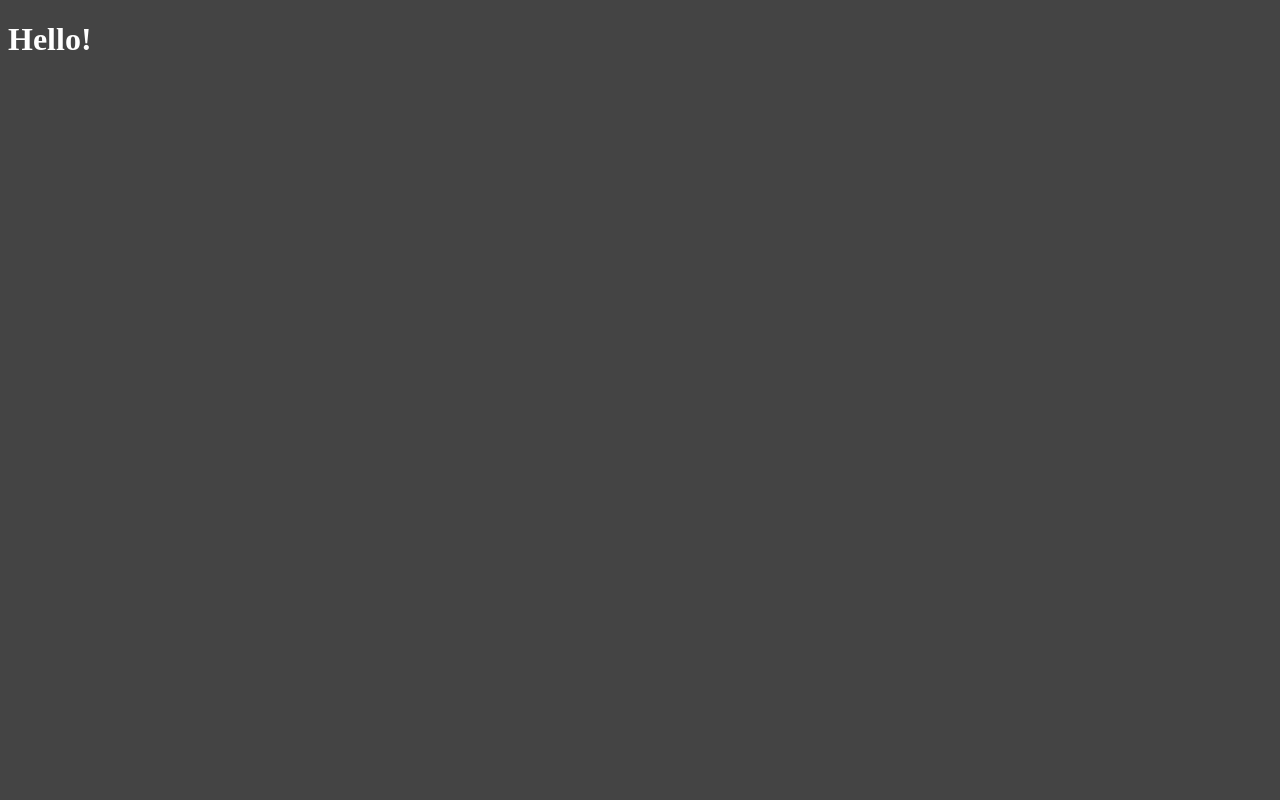
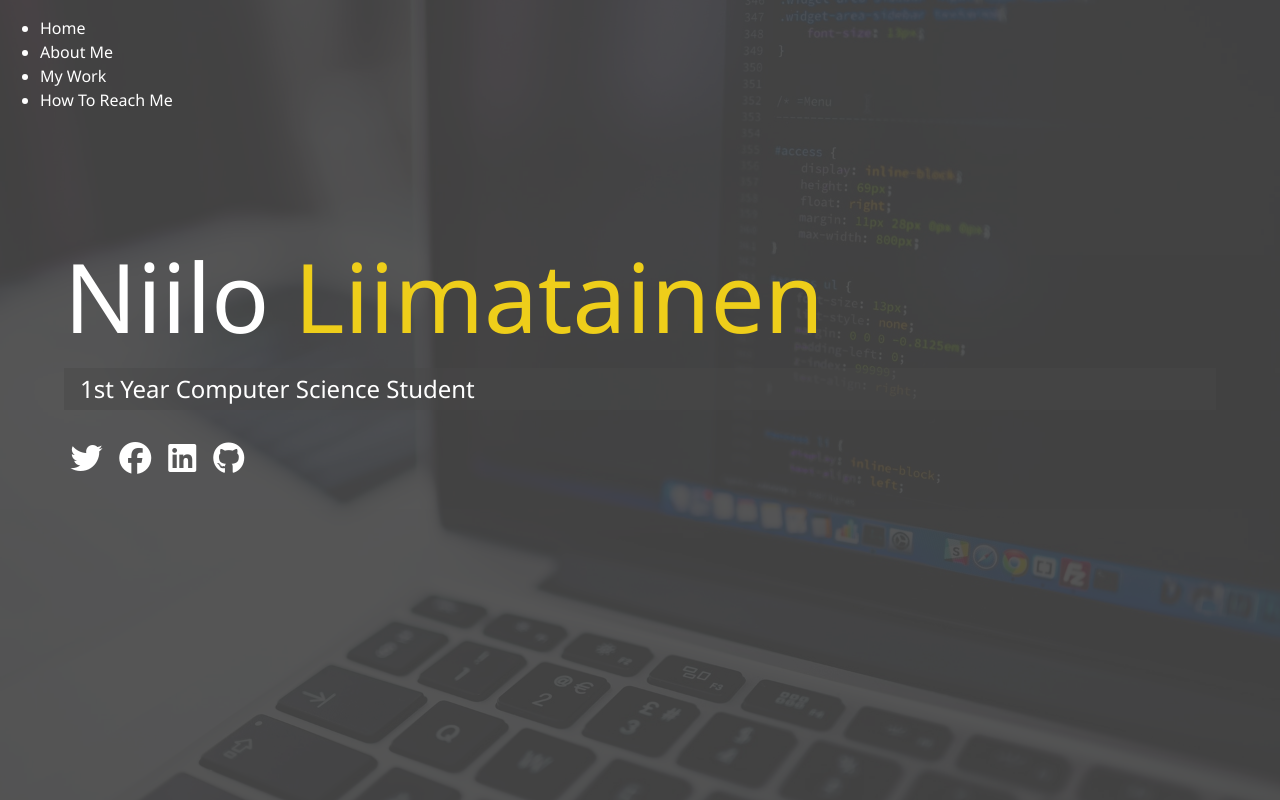
Before and after one commit to niiloliimatainen/Portfolio, a website: page distributable/index.html in a window 1280 px wide. Drawn offline with Linux system fonts and the light colour scheme.

Commit message:
secondModule

```diff
--- a/distributable/index.html
+++ b/distributable/index.html
@@ -3,10 +3,73 @@
   <head>
     <meta charset="UTF-8" />
     <meta name="viewport" content="width=device-width, initial-scale=1.0" />
+    <script
+      src="https://kit.fontawesome.com/60eda53fae.js"
+      crossorigin="anonymous"
+    ></script>
     <link rel="stylesheet" href="css/main.css" />
     <title>This Is My Portfolio!</title>
   </head>
-  <body>
-    <h1>Hello!</h1>
+
+  <body id="bg-img">
+    <header>
+      <div class="menu-btn">
+        <div class="btn-line"></div>
+        <div class="btn-line"></div>
+        <div class="btn-line"></div>
+      </div>
+
+      <nav class="menu">
+        <div class="menu-branding">
+          <div class="portrait"></div>
+        </div>
+        <ul class="menu-nav">
+          <li class="nav item">
+            <a href="/" class="nav-link">
+              Home
+            </a>
+          </li>
+          <li class="nav item">
+            <a href="/about.html" class="nav-link">
+              About Me
+            </a>
+          </li>
+          <li class="nav item">
+            <a href="/work.html" class="nav-link">
+              My Work
+            </a>
+          </li>
+          <li class="nav item">
+            <a href="/contact.html" class="nav-link">
+              How To Reach Me
+            </a>
+          </li>
+        </ul>
+      </nav>
+    </header>
+
+    <main id="home">
+      <h1 class="lg-heading">
+        Niilo <span class="text-secondary">Liimatainen</span>
+      </h1>
+      <h2 class="sm-heading">
+        1st Year Computer Science Student
+      </h2>
+      <div class="icons">
+        <a href="#!">
+          <i class="fab fa-twitter fa-2x"> </i>
+        </a>
+        <a href="#!">
+          <i class="fab fa-facebook fa-2x"> </i>
+        </a>
+        <a href="#!">
+          <i class="fab fa-linkedin fa-2x"> </i>
+        </a>
+        <a href="#!">
+          <i class="fab fa-github fa-2x"> </i>
+        </a>
+      </div>
+    </main>
+    <script src="js/main.js"></script>
   </body>
 </html>
--- /dev/null
+++ b/scss/_config.scss
@@ -0,0 +1,30 @@
+$primary-color: #444;
+$secondary-color: #eece1a;
+$show-home-image: true;
+$home-image: url(../img/background.jpg);
+$background-opacity: 0.9;
+
+@mixin easeOut {
+  transition: all 0.5s ease-out;
+}
+
+@mixin background {
+  @if $show-home-image {
+    &#bg-img {
+      background: $home-image;
+      background-attachment: fixed;
+      background-size: cover;
+
+      &:after {
+        content: "";
+        position: absolute;
+        top: 0;
+        right: 0;
+        width: 100%;
+        height: 100%;
+        z-index: -1;
+        background: rgba($primary-color, $background-opacity);
+      }
+    }
+  }
+}
--- a/scss/main.scss
+++ b/scss/main.scss
@@ -1,6 +1,74 @@
-$primary-color: #444;
+@import "config";
+
+* {
+  box-sizing: border-box;
+}
 
 body {
+  @include background;
   background: $primary-color;
   color: #fff;
+  height: 100%;
+  margin: 0;
+  font-family: "Segoe UI", Tahoma, Geneva, Verdana, sans-serif;
+  line-height: 1.5;
 }
+
+// Headings
+h1,
+h2,
+h3 {
+  margin: 0;
+  font-weight: 400;
+
+  &.lg-heading {
+    font-size: 6rem;
+  }
+
+  &.sm-heading {
+    margin-bottom: 2rem;
+    padding: 0.2rem 1rem;
+    background: rgba(lighten($primary-color, 2rem), 0.5);
+  }
+}
+
+a {
+  color: #fff;
+  text-decoration: none;
+}
+
+header {
+  position: fixed;
+  z-index: 2;
+  width: 100%;
+}
+
+.text-secondary {
+  color: $secondary-color;
+}
+
+main {
+  padding: 4rem;
+  height: 100%;
+
+  .icons {
+    margin-top: 1rem;
+
+    a {
+      padding: 0.4rem;
+
+      &:hover {
+        color: $secondary-color;
+        @include easeOut;
+      }
+    }
+  }
+
+  &#home {
+    overflow: hidden;
+
+    h1 {
+      margin-top: 20vh;
+    }
+  }
+}
```
Also changed, not shown: distributable/css/main.css, distributable/img/background.jpg (added), distributable/js/main.js (added).
